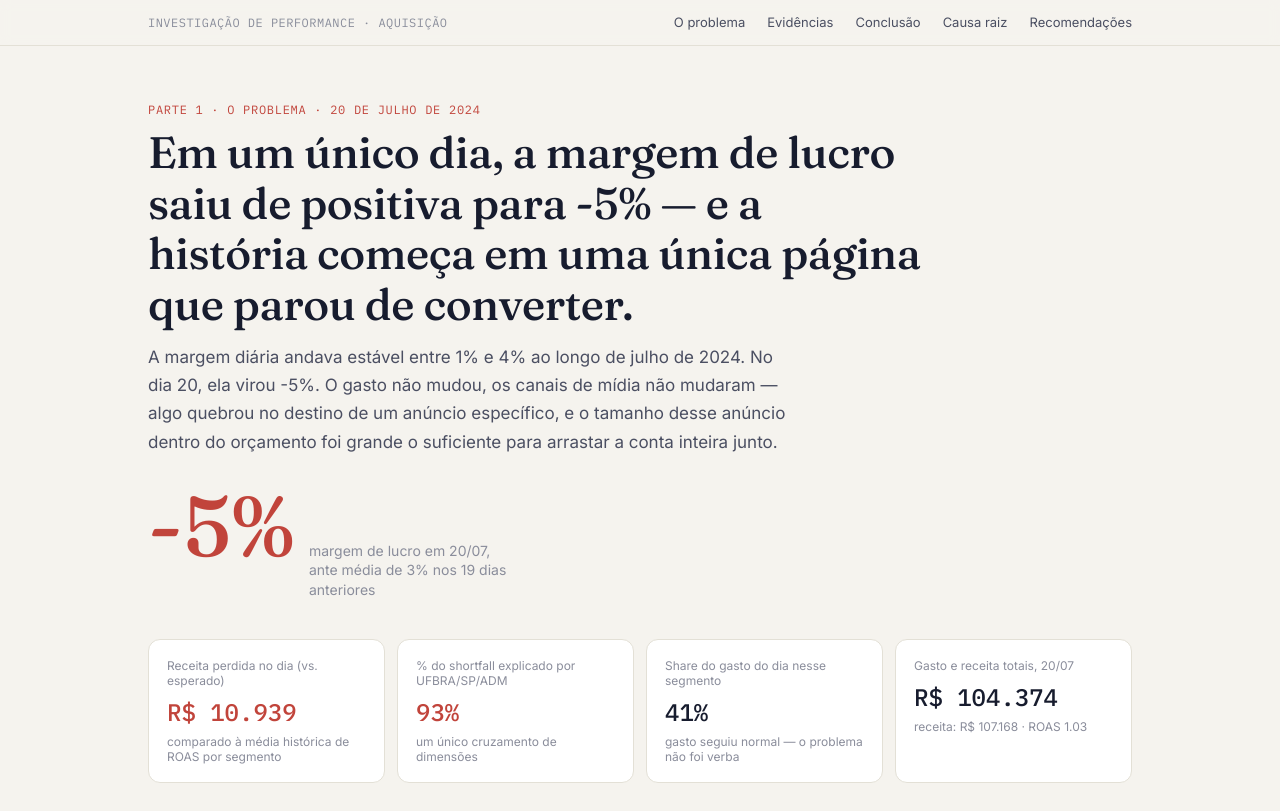
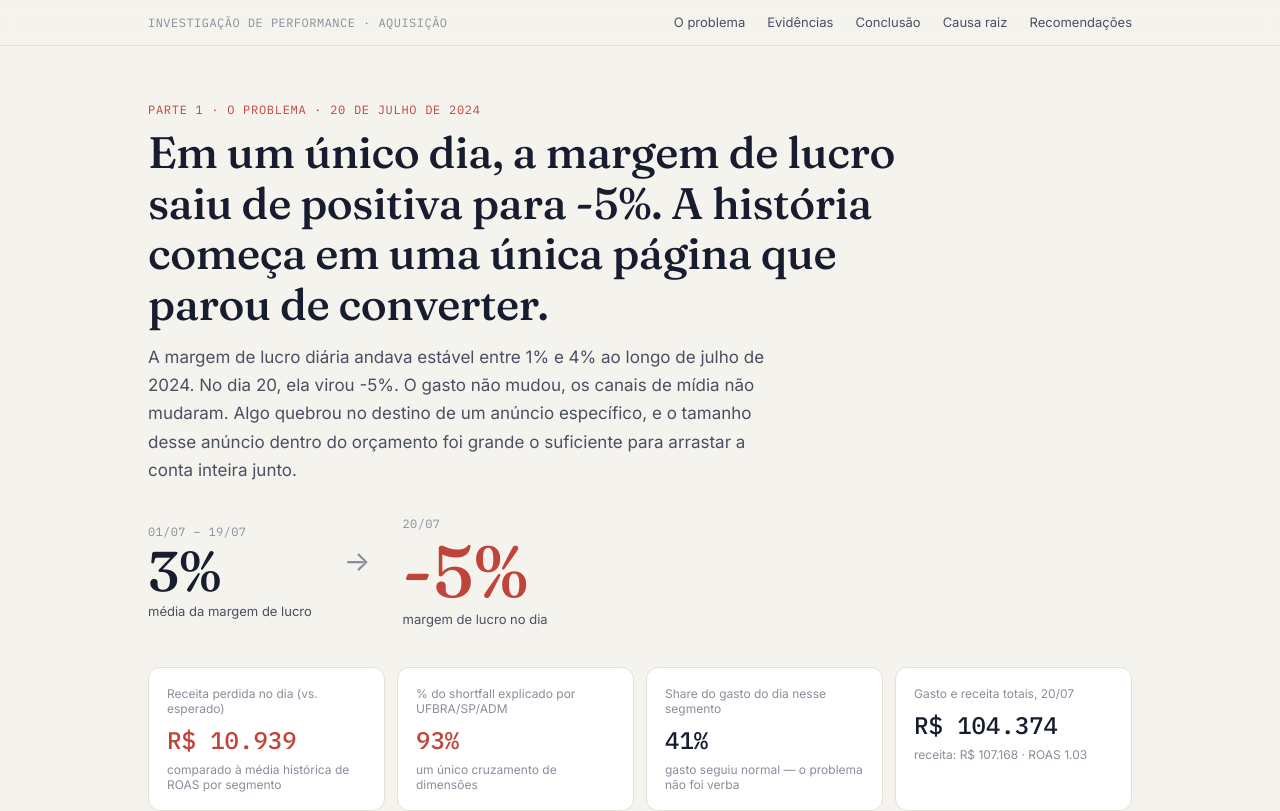
Before and after one commit to Pixtoficial/performance-investigation-pixt, a React (Vite) app: page / in a window 1280 px wide. Shown: the top 811 px of the page. Built offline with nearby package versions, Linux system fonts and the light colour scheme.

Commit message:
Remove travessao do titulo/subtitulo, adiciona margem de lucro diaria, redesenha bloco -5% em fluxo antes/seta/depois

```diff
--- a/src/App.jsx
+++ b/src/App.jsx
@@ -3,13 +3,14 @@ import Explorer from './components/Explorer'
 import ChannelBreakdown from './components/ChannelBreakdown'
 import FunnelChart from './components/FunnelChart'
 import { ShortfallRanking, SpendShare } from './components/ImpactCharts'
-import { fmtPct, fmtBRL, totalsForDate, shareOfSpend, shortfallAnalysis, overallMarginStats, DEFAULT_SEGMENT, D20_DATE } from './lib/data'
+import { fmtPct, fmtBRL, totalsForDate, shareOfSpend, shortfallAnalysis, overallMarginStats, beforePeriodLabel, DEFAULT_SEGMENT, D20_DATE } from './lib/data'
 
 export default function App() {
   const margin = overallMarginStats()
   const d20 = totalsForDate(D20_DATE)
   const share = shareOfSpend(DEFAULT_SEGMENT)
   const shortfall = shortfallAnalysis(DEFAULT_SEGMENT)
+  const beforeLabel = beforePeriodLabel()
 
   return (
     <>
@@ -29,16 +30,25 @@ export default function App() {
       <div className="wrap">
         <section id="problema" style={{ paddingTop: 56 }}>
           <div className="eyebrow">Parte 1 · O problema · 20 de julho de 2024</div>
-          <h1>Em um único dia, a margem de lucro saiu de positiva para -5% — e a história começa em uma única página que parou de converter.</h1>
+          <h1>Em um único dia, a margem de lucro saiu de positiva para -5%. A história começa em uma única página que parou de converter.</h1>
           <p className="lede">
-            A margem diária andava estável entre 1% e 4% ao longo de julho de 2024. No dia 20, ela virou -5%.
-            O gasto não mudou, os canais de mídia não mudaram — algo quebrou no destino de um anúncio específico,
+            A margem de lucro diária andava estável entre 1% e 4% ao longo de julho de 2024. No dia 20, ela virou -5%.
+            O gasto não mudou, os canais de mídia não mudaram. Algo quebrou no destino de um anúncio específico,
             e o tamanho desse anúncio dentro do orçamento foi grande o suficiente para arrastar a conta inteira junto.
           </p>
 
-          <div className="hero-stat">
-            <span className="num">{fmtPct(margin.day20, 0)}</span>
-            <span className="cap">margem de lucro em 20/07, ante média de {fmtPct(margin.avgBefore, 0)} nos 19 dias anteriores</span>
+          <div className="hero-flow">
+            <div className="hf-block">
+              <div className="hf-dates">{beforeLabel}</div>
+              <div className="hf-num">{fmtPct(margin.avgBefore, 0)}</div>
+              <div className="hf-caption">média da margem de lucro</div>
+            </div>
+            <div className="hf-arrow">→</div>
+            <div className="hf-block">
+              <div className="hf-dates">20/07</div>
+              <div className="hf-num alert">{fmtPct(margin.day20, 0)}</div>
+              <div className="hf-caption">margem de lucro no dia</div>
+            </div>
           </div>
 
           <div className="kpi-grid">
--- a/src/styles.css
+++ b/src/styles.css
@@ -117,25 +117,42 @@ p.body-text {
 }
 p.body-text + p.body-text { margin-top: 12px; }
 
-.hero-stat {
+.hero-flow {
   display: flex;
-  align-items: baseline;
-  gap: 14px;
-  margin-top: 28px;
+  align-items: center;
+  gap: 32px;
+  margin-top: 32px;
 }
-.hero-stat .num {
+.hf-block {
+  display: flex;
+  flex-direction: column;
+  align-items: flex-start;
+  gap: 4px;
+}
+.hf-dates {
+  font-family: var(--font-mono);
+  font-size: 12px;
+  letter-spacing: 0.03em;
+  color: var(--muted);
+  text-transform: uppercase;
+}
+.hf-num {
   font-family: var(--font-display);
-  font-size: 84px;
+  font-size: 56px;
   font-weight: 500;
-  color: var(--alert);
+  color: var(--ink);
   line-height: 1;
   font-variant-numeric: tabular-nums lining-nums;
 }
-.hero-stat .cap {
-  font-size: 14px;
+.hf-num.alert { color: var(--alert); font-size: 72px; }
+.hf-caption {
+  font-size: 13px;
+  color: var(--ink-soft);
+}
+.hf-arrow {
+  font-size: 28px;
   color: var(--muted);
-  max-width: 200px;
-  line-height: 1.4;
+  margin-top: -20px;
 }
 
 .kpi-grid {
@@ -292,7 +309,10 @@ footer {
   h1 { font-size: 32px; }
   .kpi-grid { grid-template-columns: repeat(2, 1fr); }
   .funnel-grid { grid-template-columns: 1fr; }
-  .hero-stat .num { font-size: 60px; }
+  .hero-flow { flex-direction: column; align-items: flex-start; gap: 12px; }
+  .hf-arrow { transform: rotate(90deg); margin-top: 0; }
+  .hf-num { font-size: 44px; }
+  .hf-num.alert { font-size: 56px; }
   nav.topnav .links { gap: 12px; }
   section > div[style*="grid-template-columns: 1fr 1fr"] { grid-template-columns: 1fr !important; }
 }
```
Also changed, not shown: src/lib/data.js.
